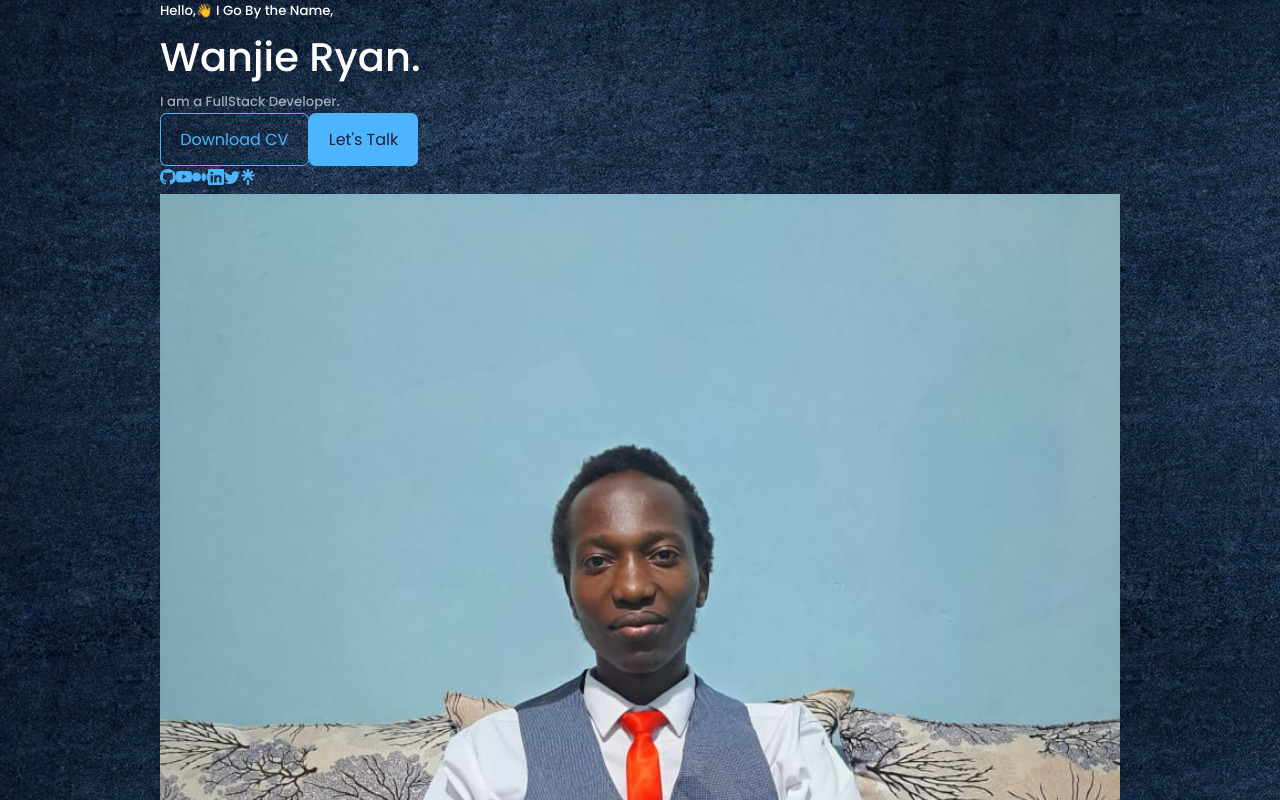
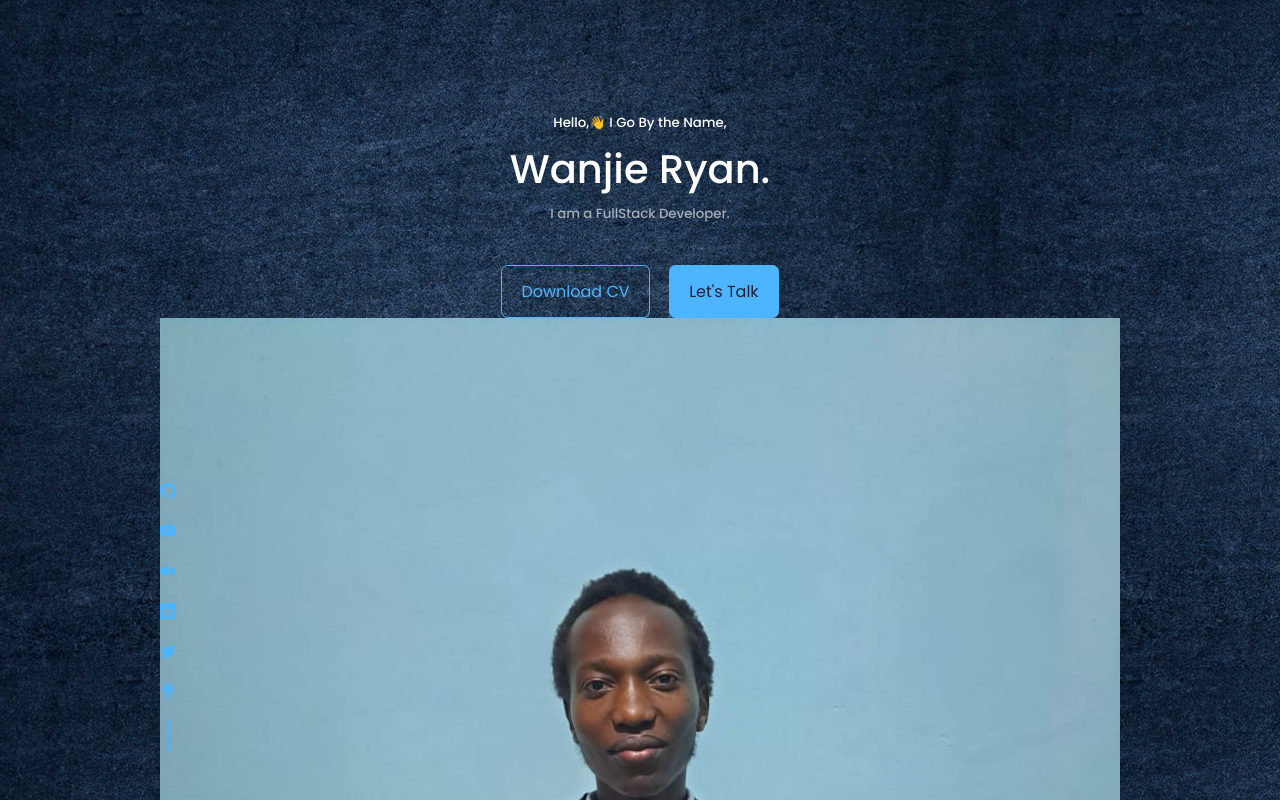
Before and after one commit to Wanjie-Ryan/Wanjies-Web, a React (Create React App) app: page / in a window 1280 px wide. Shown: the top 800 px of the page. Built offline with nearby package versions, Linux system fonts and the light colour scheme; a web font is replaced by a local one.

Commit message:
styles for the headers

```diff
--- a/src/components/header/header.css
+++ b/src/components/header/header.css
@@ -0,0 +1,50 @@
+header{
+
+    height:100vh;
+    padding-top: 7rem;
+    overflow: hidden;
+}
+
+.header_container{
+
+    text-align: center;
+    height:100%;
+    position:relative;
+
+}
+
+    /* call to action button */
+
+
+.cta{
+
+    margin-top: 2.5rem;
+    display: flex;
+    gap:1.2rem;
+    justify-content: center;
+
+}
+
+
+    /* links to scials */
+
+
+.header-socials{
+
+    display:flex;
+    flex-direction: column;
+    align-items: center;
+    gap:0.8rem;
+    position:absolute;
+    left:0;
+    bottom:3rem;
+
+}
+
+.header-socials::after{
+
+    content:'';
+    width:1px;
+    height:2rem;
+    background: var(--color-primary);
+}
```
